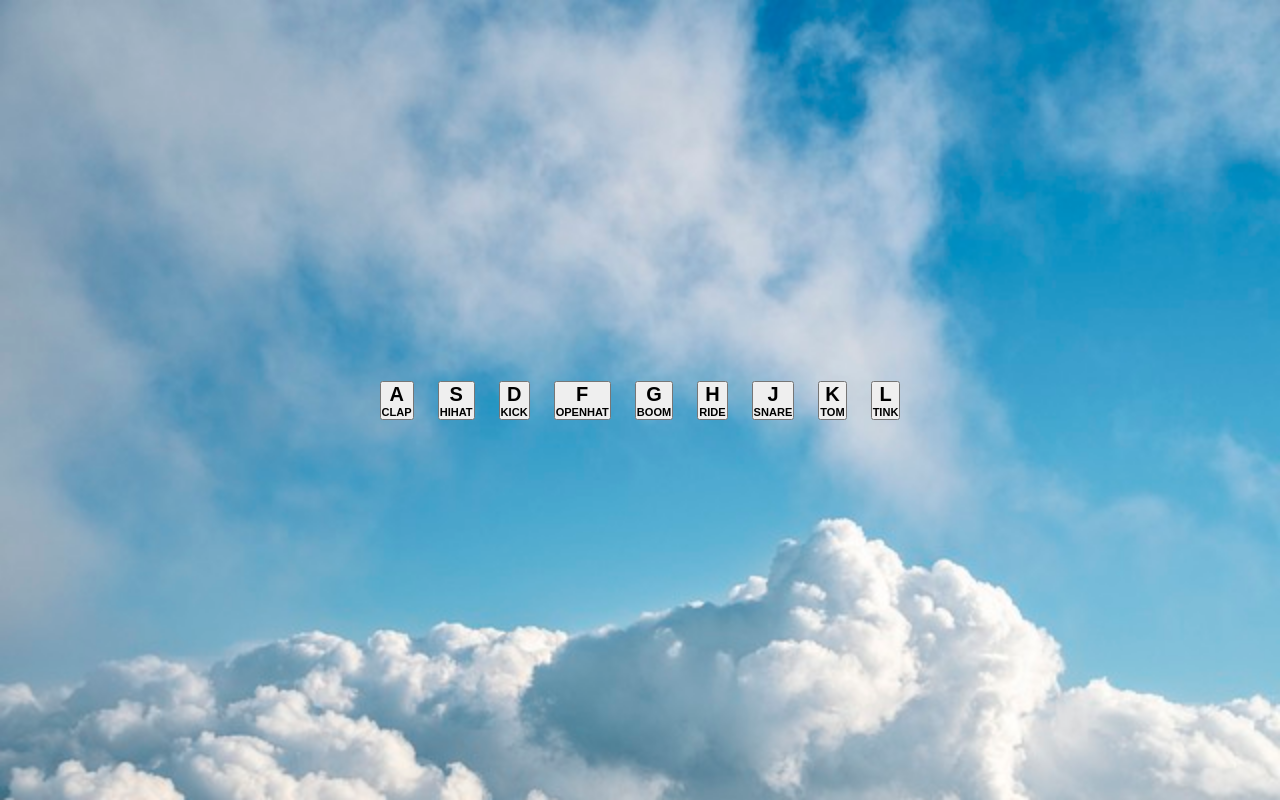
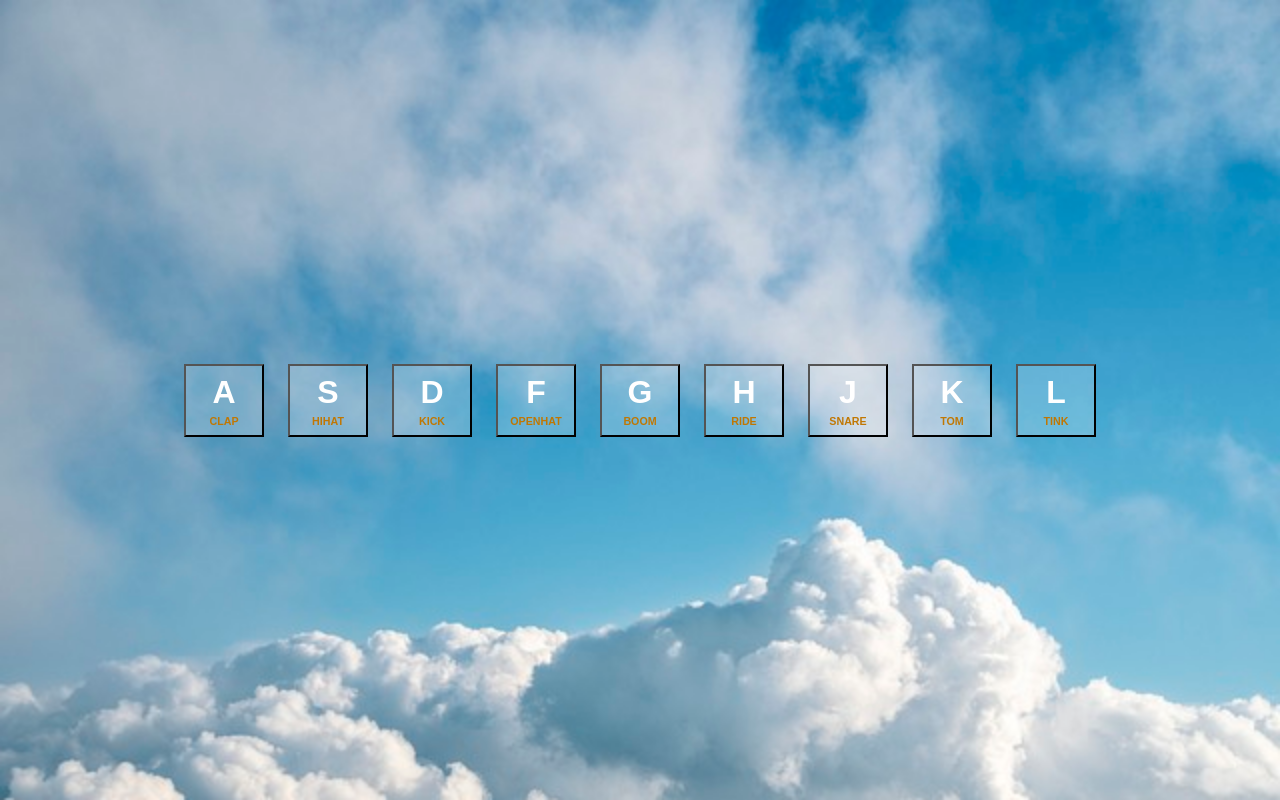
Before and after one commit to sdimazana/drum-kit, a plain HTML site: page index.html in a window 1280 px wide. Drawn offline with Linux system fonts and the light colour scheme.

```diff
--- a/stylesheet.css
+++ b/stylesheet.css
@@ -13,7 +13,28 @@
 }
 
 ul {
+    justify-content: space-evenly;
     list-style-type: none;
     display: flex;
+    flex-wrap: wrap;
     gap: 24px;
 }
+
+button {
+    background-color: rgba(242, 246, 249, 0.23);
+    border-color: black;
+    width: 80px;
+    padding: 8px 0px 8px 0px;
+}
+
+h2 {
+    margin-bottom: 4px;
+    color: white;
+    font-size: 32px;
+}
+
+h5 {
+    color: rgba(192, 118, 0, 0.99);
+    font-size: 10.7px;
+    font-weight: bold;
+}
```
Also changed, not shown: 9 other files.
